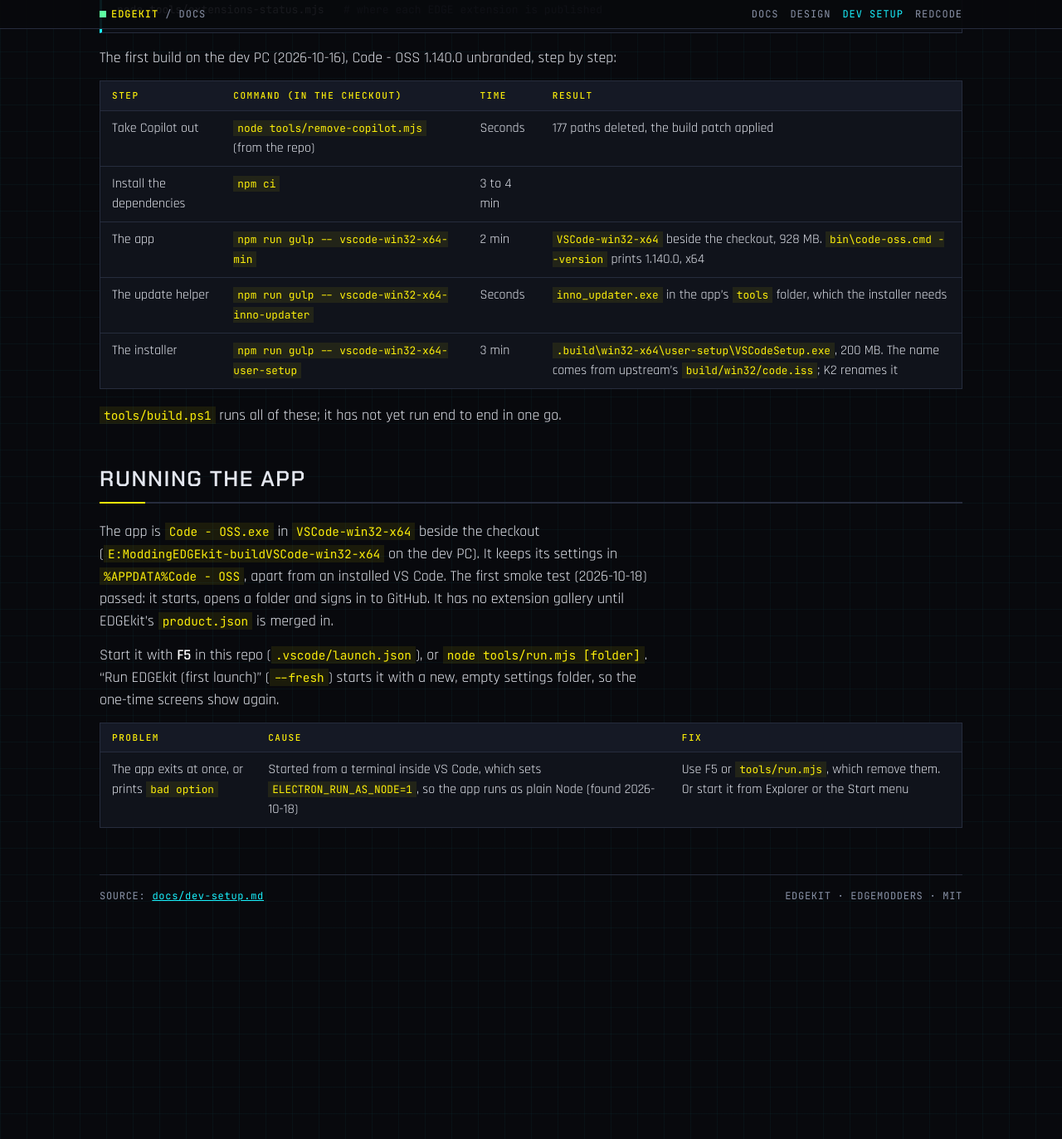
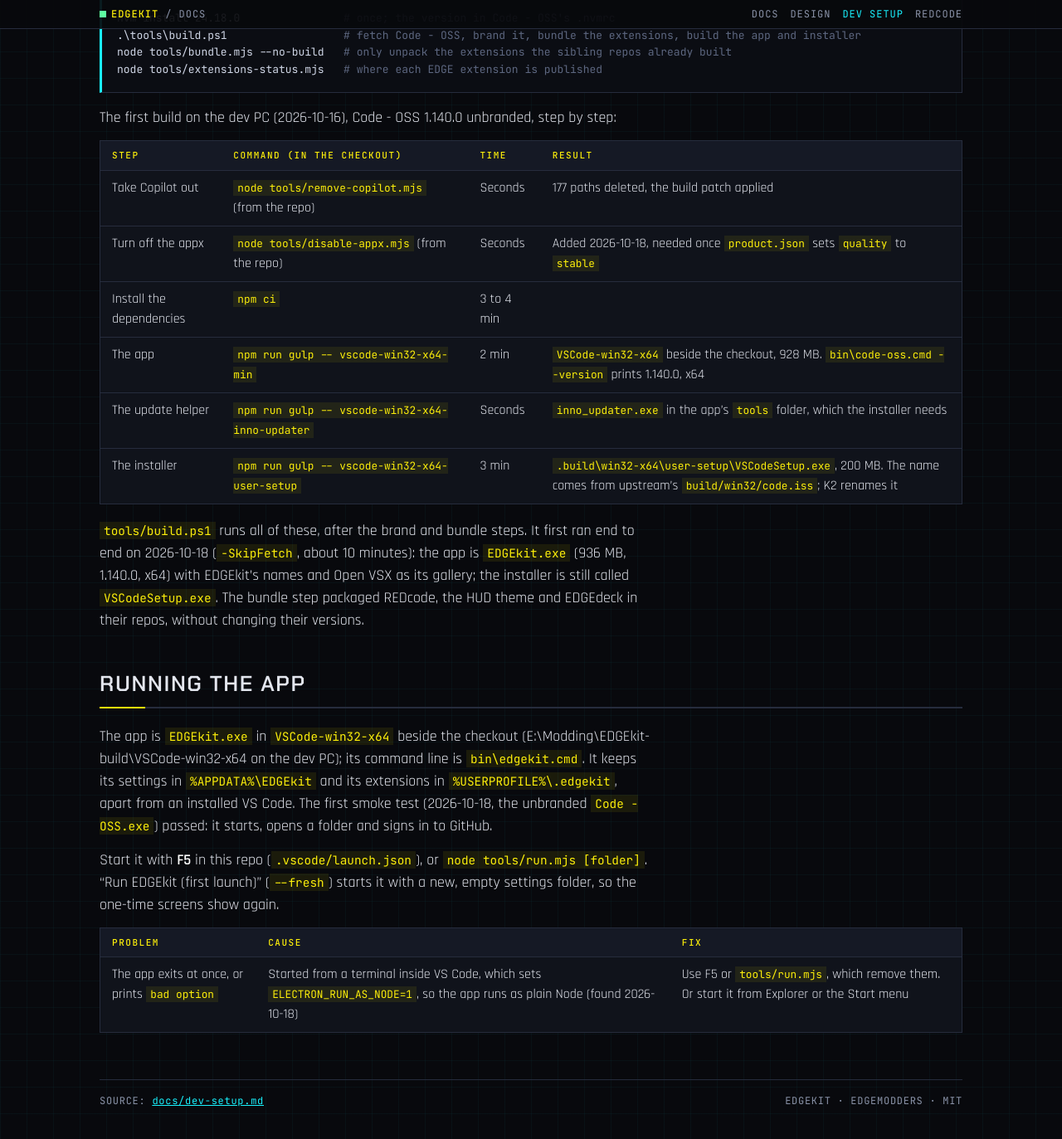
Before and after one commit to Edgemodders/EDGEkit, a Jekyll site: the page built from docs/dev-setup.md, in a window 1280 px wide and 1400 px high, scrolled down 1666 px. Shown: the top 1373 px of the window at 83% size. Built offline with Jekyll 4.4.1, drawn with Linux system fonts in a browser that asks for light colours; our own code applies the rules of GitHub Pages for plain Markdown files; before the commit the page ends 2819 px from its top, so only the background shows below that; some of the changed text lies outside the part shown.

Commit message:
K1: build.ps1 runs end to end, branded
The app is EDGEkit.exe with Open VSX as its gallery. Next: an Open VSX
install, once EDGEkit.exe has an outbound firewall rule. K2 gains the
installer's publisher and upstream's onboarding overlay.

Co-Authored-By: Claude Opus 5.5 <noreply@anthropic.com>

```diff
--- a/docs/dev-setup.md
+++ b/docs/dev-setup.md
@@ -10,7 +10,7 @@ What a Windows PC needs to build EDGEkit. The versions below were checked on the
 | Visual Studio 2022 with the C++ x64 tools | Native modules; upstream's preinstall looks for Visual Studio 2022 or 2019 | Build Tools 2022 17.14.24, with the C++ x64 tools and the Windows 11 SDK (26100) | The build also runs the SDK's `signtool.exe`, to strip signatures from native files before it stamps version details on them (found in K1, 2026-10-16: `spawn signtool.exe ENOENT`). It is not on the PATH by default; `tools/build.ps1` adds the newest SDK's `bin\<version>\x64` for the build. **The Spectre-mitigated libraries are required** (found in K1, 2026-10-16: `npm ci` stopped with `MSB8040` building `@vscode/native-watchdog`). Add the component `Microsoft.VisualStudio.Component.VC.Runtimes.x86.x64.Spectre` ("MSVC v143 - VS 2022 C++ x64/x86 Spectre-mitigated libs") with the Visual Studio Installer, or: `& "${env:ProgramFiles(x86)}\Microsoft Visual Studio\Installer\setup.exe" modify --installPath "${env:ProgramFiles(x86)}\Microsoft Visual Studio\2022\BuildTools" --add Microsoft.VisualStudio.Component.VC.Runtimes.x86.x64.Spectre --passive` (administrator) |
 | Disk | The checkout, its dependencies and the build | 290 GB free on E: | Measured in K1 |
 | A checkout folder with no spaces in its path | Upstream's install runs `node-gyp.cmd` through the shell with its path unquoted (`build/npm/preinstall.ts` at 1.140.0) | `E:\Modding\EDGEkit-build\vscode`, set in `local.json` | Found in K1, 2026-10-16: under `E:\Modding\Cyberpunk 2077\` `npm ci` stopped with `'E:\Modding\Cyberpunk' is not recognized`. `local.json` at the repo root (not committed) says where the checkout lives: `{ "vscode": "E:/Modding/EDGEkit-build/vscode" }`. Without it, the scripts use `build\vscode`. `tools/checkout.ps1` refuses a path with a space |
-| Outbound firewall rules | `npm ci` downloads packages, Electron and headers | The dev PC's firewall blocks outbound by default (`BlockOutbound`) and allows programs one by one | Each new `node.exe` needs its own rule, or `npm ci` fails with `EACCES` on the registry. The built app's own executable will need one too, to reach Open VSX. In an administrator PowerShell: `New-NetFirewallRule -DisplayName "Node.js JavaScript Runtime (node.exe)" -Direction Outbound -Action Allow -Program "$env:NVM_HOME\v24.18.0\node.exe"` |
+| Outbound firewall rules | `npm ci` downloads packages, Electron and headers | The dev PC's firewall blocks outbound by default (`BlockOutbound`) and allows programs one by one | Each new `node.exe` needs its own rule, or `npm ci` fails with `EACCES` on the registry. The built app's own executable needs one too, to reach Open VSX (found 2026-10-18: installing an extension failed with `EACCES`): `New-NetFirewallRule -DisplayName "EDGEkit (dev build)" -Direction Outbound -Action Allow -Program "E:\Modding\EDGEkit-build\VSCode-win32-x64\EDGEkit.exe"`. In an administrator PowerShell: `New-NetFirewallRule -DisplayName "Node.js JavaScript Runtime (node.exe)" -Direction Outbound -Action Allow -Program "$env:NVM_HOME\v24.18.0\node.exe"` |
 | The sibling repos beside this one | The bundled extensions, on the dev PC | `../REDcode`, `../EDGEdeck` | Release builds download released VSIX files instead (design, "Release pipeline") |
 
 ## Building
@@ -27,16 +27,17 @@ The first build on the dev PC (2026-10-16), Code - OSS 1.140.0 unbranded, step b
 | Step | Command (in the checkout) | Time | Result |
 |---|---|---|---|
 | Take Copilot out | `node tools/remove-copilot.mjs` (from the repo) | Seconds | 177 paths deleted, the build patch applied |
+| Turn off the appx | `node tools/disable-appx.mjs` (from the repo) | Seconds | Added 2026-10-18, needed once `product.json` sets `quality` to `stable` |
 | Install the dependencies | `npm ci` | 3 to 4 min | |
 | The app | `npm run gulp -- vscode-win32-x64-min` | 2 min | `VSCode-win32-x64` beside the checkout, 928 MB. `bin\code-oss.cmd --version` prints 1.140.0, x64 |
 | The update helper | `npm run gulp -- vscode-win32-x64-inno-updater` | Seconds | `inno_updater.exe` in the app's `tools` folder, which the installer needs |
 | The installer | `npm run gulp -- vscode-win32-x64-user-setup` | 3 min | `.build\win32-x64\user-setup\VSCodeSetup.exe`, 200 MB. The name comes from upstream's `build/win32/code.iss`; K2 renames it |
 
-`tools/build.ps1` runs all of these; it has not yet run end to end in one go.
+`tools/build.ps1` runs all of these, after the brand and bundle steps. It first ran end to end on 2026-10-18 (`-SkipFetch`, about 10 minutes): the app is `EDGEkit.exe` (936 MB, 1.140.0, x64) with EDGEkit's names and Open VSX as its gallery; the installer is still called `VSCodeSetup.exe`. The bundle step packaged REDcode, the HUD theme and EDGEdeck in their repos, without changing their versions.
 
 ## Running the app
 
-The app is `Code - OSS.exe` in `VSCode-win32-x64` beside the checkout (`E:ModdingEDGEkit-buildVSCode-win32-x64` on the dev PC). It keeps its settings in `%APPDATA%Code - OSS`, apart from an installed VS Code. The first smoke test (2026-10-18) passed: it starts, opens a folder and signs in to GitHub. It has no extension gallery until EDGEkit's `product.json` is merged in.
+The app is `EDGEkit.exe` in `VSCode-win32-x64` beside the checkout (E:\Modding\EDGEkit-build\VSCode-win32-x64 on the dev PC); its command line is `bin\edgekit.cmd`. It keeps its settings in `%APPDATA%\EDGEkit` and its extensions in `%USERPROFILE%\.edgekit`, apart from an installed VS Code. The first smoke test (2026-10-18, the unbranded `Code - OSS.exe`) passed: it starts, opens a folder and signs in to GitHub.
 
 Start it with **F5** in this repo (`.vscode/launch.json`), or `node tools/run.mjs [folder]`. "Run EDGEkit (first launch)" (`--fresh`) starts it with a new, empty settings folder, so the one-time screens show again.
 
```
Also changed, not shown: CLAUDE.md (+1 -1 lines), docs/design.md (+3 -3 lines), docs/index.md (+1 -1 lines).
